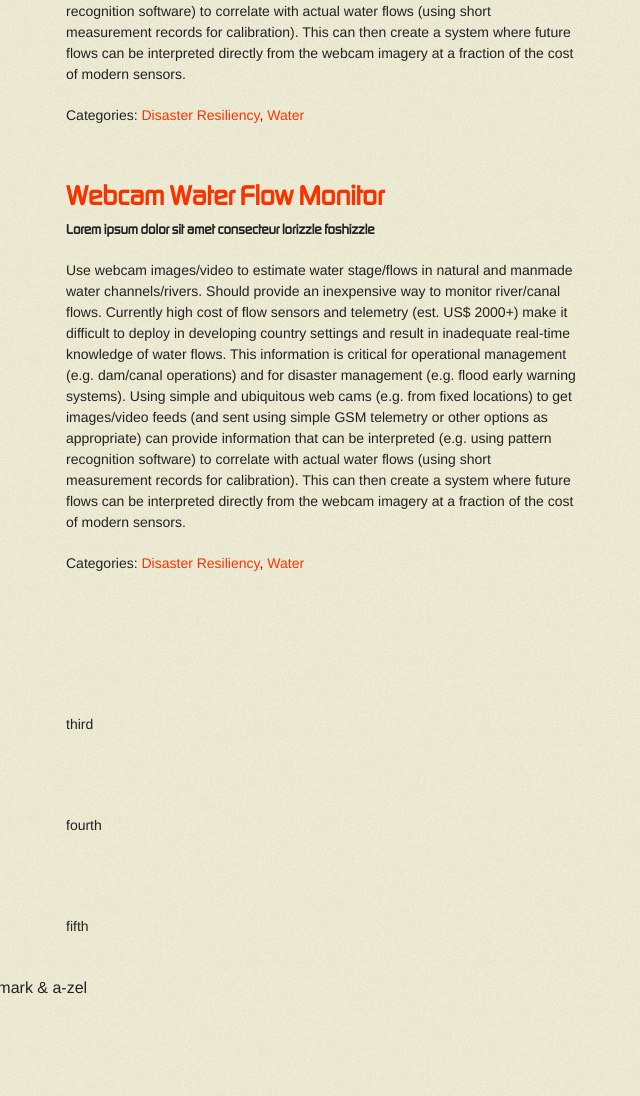
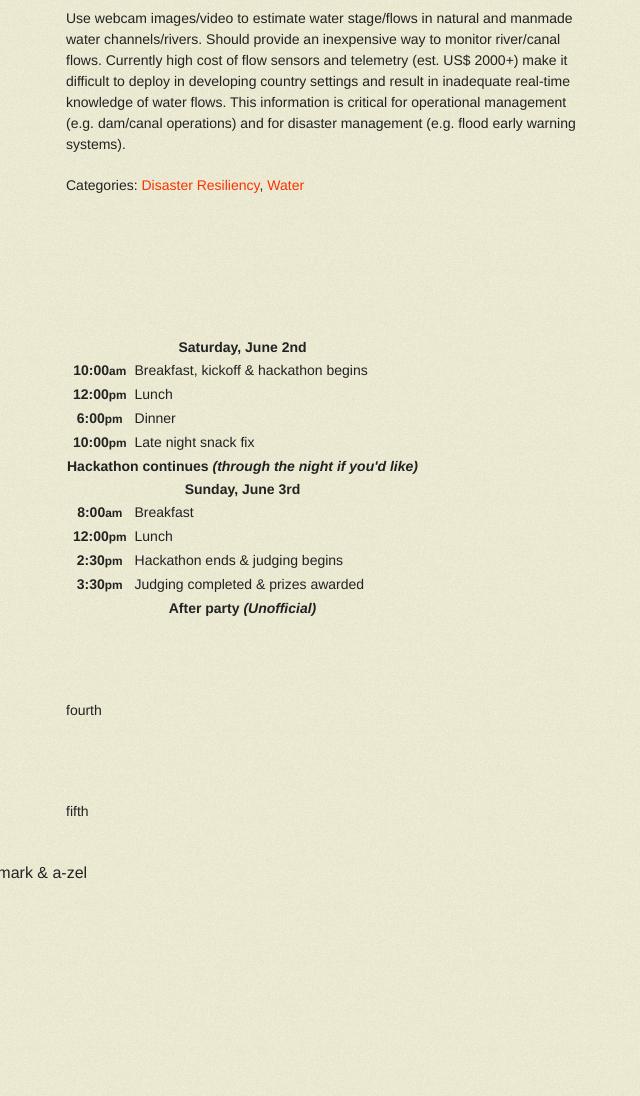
Before and after one commit to markmarkoh/rhok, a plain HTML site: page index.html in a window 1280 px wide. Shown: the part 1049-2145 px from the top of the page, without its empty margins (24-664 px from the left). Drawn offline with nearby package versions, Linux system fonts and the light colour scheme; a script that the page names is missing.

Commit message:
added schedule, cleaned up some html

```diff
--- a/css/style.css
+++ b/css/style.css
@@ -360,7 +360,7 @@ nav ul li.active a {
   cursor: default;
 }
 header,
-content,
+.content,
 footer {
   display: block;
 }
@@ -377,7 +377,7 @@ footer {
   -o-box-sizing: border-box;
   box-sizing: border-box;
 }
-content {
+.content {
   margin: 140px 50% 0 50px;
 }
 footer {
--- a/index.html
+++ b/index.html
@@ -39,7 +39,7 @@
     </hgroup>
     <h1 class="date">june 2nd&ndash;3rd 2012</h1>
   </header>
-  <content>
+  <div role="main" class="content">
     <section id="first">
       <div class="loading registration-loading"></div>
       <form class="registration" action="" method="post" id="initial_reg_form">
@@ -67,10 +67,11 @@
         </div>
       </form>
       <div class="user-block" id="user">
-        <div class="image"><img /></div>
+        <div class="image"><img src="" alt="" /></div>
         <ul class="info">
           <li class="name"></li>
           <li class="handle"><a href=""></a></li>
+        </ul>
       </div>
     </section>
     <section id="second">
@@ -83,8 +84,8 @@
             <h3><a href="">Webcam Water Flow Monitor</a></h3>
             <h4>Lorem ipsum dolor sit amet consecteur lorizzle foshizzle</h4>
           </hgroup>
-          <img src="" alt="" />
-          <p>Use webcam images/video to estimate water stage/flows in natural and manmade water channels/rivers. Should provide an inexpensive way to monitor river/canal flows. Currently high cost of flow sensors and telemetry (est. US$ 2000+) make it difficult to deploy in developing country settings and result in inadequate real-time knowledge of water flows. This information is critical for operational management (e.g. dam/canal operations) and for disaster management (e.g. flood early warning systems). Using simple and ubiquitous web cams (e.g. from fixed locations) to get images/video feeds (and sent using simple GSM telemetry or other options as appropriate) can provide information that can be interpreted (e.g. using pattern recognition software) to correlate with actual water flows (using short measurement records for calibration). This can then create a system where future flows can be interpreted directly from the webcam imagery at a fraction of the cost of modern sensors.</p>
+          <img src="img/" alt="" />
+          <p>Use webcam images/video to estimate water stage/flows in natural and manmade water channels/rivers. Should provide an inexpensive way to monitor river/canal flows. Currently high cost of flow sensors and telemetry (est. US$ 2000+) make it difficult to deploy in developing country settings and result in inadequate real-time knowledge of water flows. This information is critical for operational management (e.g. dam/canal operations) and for disaster management (e.g. flood early warning systems).</p>
           <dl>
             <dt>Categories:</dt>
             <dd><a href="">Disaster Resiliency</a></dd>
@@ -96,8 +97,8 @@
             <h3><a href="">Webcam Water Flow Monitor</a></h3>
             <h4>Lorem ipsum dolor sit amet consecteur lorizzle foshizzle</h4>
           </hgroup>
-          <img src="" alt="" />
-          <p>Use webcam images/video to estimate water stage/flows in natural and manmade water channels/rivers. Should provide an inexpensive way to monitor river/canal flows. Currently high cost of flow sensors and telemetry (est. US$ 2000+) make it difficult to deploy in developing country settings and result in inadequate real-time knowledge of water flows. This information is critical for operational management (e.g. dam/canal operations) and for disaster management (e.g. flood early warning systems). Using simple and ubiquitous web cams (e.g. from fixed locations) to get images/video feeds (and sent using simple GSM telemetry or other options as appropriate) can provide information that can be interpreted (e.g. using pattern recognition software) to correlate with actual water flows (using short measurement records for calibration). This can then create a system where future flows can be interpreted directly from the webcam imagery at a fraction of the cost of modern sensors.</p>
+          <img src="img/" alt="" />
+          <p>Use webcam images/video to estimate water stage/flows in natural and manmade water channels/rivers. Should provide an inexpensive way to monitor river/canal flows. Currently high cost of flow sensors and telemetry (est. US$ 2000+) make it difficult to deploy in developing country settings and result in inadequate real-time knowledge of water flows. This information is critical for operational management (e.g. dam/canal operations) and for disaster management (e.g. flood early warning systems).</p>
           <dl>
             <dt>Categories:</dt>
             <dd><a href="">Disaster Resiliency</a></dd>
@@ -109,8 +110,8 @@
             <h3><a href="">Webcam Water Flow Monitor</a></h3>
             <h4>Lorem ipsum dolor sit amet consecteur lorizzle foshizzle</h4>
           </hgroup>
-          <img src="" alt="" />
-          <p>Use webcam images/video to estimate water stage/flows in natural and manmade water channels/rivers. Should provide an inexpensive way to monitor river/canal flows. Currently high cost of flow sensors and telemetry (est. US$ 2000+) make it difficult to deploy in developing country settings and result in inadequate real-time knowledge of water flows. This information is critical for operational management (e.g. dam/canal operations) and for disaster management (e.g. flood early warning systems). Using simple and ubiquitous web cams (e.g. from fixed locations) to get images/video feeds (and sent using simple GSM telemetry or other options as appropriate) can provide information that can be interpreted (e.g. using pattern recognition software) to correlate with actual water flows (using short measurement records for calibration). This can then create a system where future flows can be interpreted directly from the webcam imagery at a fraction of the cost of modern sensors.</p>
+          <img src="img/" alt="" />
+          <p>Use webcam images/video to estimate water stage/flows in natural and manmade water channels/rivers. Should provide an inexpensive way to monitor river/canal flows. Currently high cost of flow sensors and telemetry (est. US$ 2000+) make it difficult to deploy in developing country settings and result in inadequate real-time knowledge of water flows. This information is critical for operational management (e.g. dam/canal operations) and for disaster management (e.g. flood early warning systems).</p>
           <dl>
             <dt>Categories:</dt>
             <dd><a href="">Disaster Resiliency</a></dd>
@@ -120,7 +121,71 @@
       </ul>
     </section>
     <section id="third">
-      third
+      <table>
+        <!--
+        <thead>
+          <tr>
+            <th colspan="2">
+            	<span>Schedule</span>
+            </th>
+          </tr>
+        </thead>
+        -->
+        <tbody>
+          <tr>
+            <th colspan="2">
+            	<span>Saturday, June 2nd</span>
+            </th>
+          </tr>
+          <tr>
+            <th>10:00<small>am</small></th>
+            <td><span>Breakfast, kickoff &amp; hackathon begins</span></td>
+          </tr>
+          <tr>
+            <th>12:00<small>pm</small></th>
+            <td><span>Lunch</span></td>
+          </tr>
+          <tr>
+            <th>6:00<small>pm</small></th>
+            <td><span>Dinner</span></td>
+          </tr>
+          <tr>
+            <th>10:00<small>pm</small></th>
+            <td><span>Late night snack fix</span></td>
+          </tr>
+          <tr>
+            <th colspan="2">
+            	<span>Hackathon continues <em>(through the night if you'd like)</em></span>
+            </th>
+          </tr>
+          <tr>
+            <th colspan="2">
+            	<span>Sunday, June 3rd</span>
+            </th>
+          </tr>
+          <tr>
+            <th>8:00<small>am</small></th>
+            <td><span>Breakfast</span></td>
+          </tr>
+          <tr>
+            <th>12:00<small>pm</small></th>
+            <td><span>Lunch</span></td>
+          </tr>
+          <tr>
+            <th>2:30<small>pm</small></th>
+            <td><span>Hackathon ends &amp; judging begins</span></td>
+          </tr>
+          <tr>
+            <th>3:30<small>pm</small></th>
+            <td><span>Judging completed &amp; prizes awarded</span></td>
+          </tr>
+          <tr>
+            <th colspan="2">
+            	<span>After party <em>(Unofficial)</em></span>
+            </th>
+          </tr>
+        </tbody>
+      </table>
     </section>
     <section id="fourth">
       fourth
@@ -128,7 +193,7 @@
     <section id="fifth">
       fifth
     </section>
-  </content>
+  </div>
   <footer>
     by mark &amp; a-zel
   </footer>
@@ -156,7 +221,7 @@
 <script src="js/conway.js"></script>
 <script src="js/game.js"></script>
 
-<script src="http://platform.twitter.com/anywhere.js?id=zKps8a5HkKy1yNQufx6Gxw&v=1" type="text/javascript"></script>
+<script src="http://platform.twitter.com/anywhere.js?id=zKps8a5HkKy1yNQufx6Gxw&amp;v=1" type="text/javascript"></script>
 <script type="text/javascript">
 
   $(function() {
```
